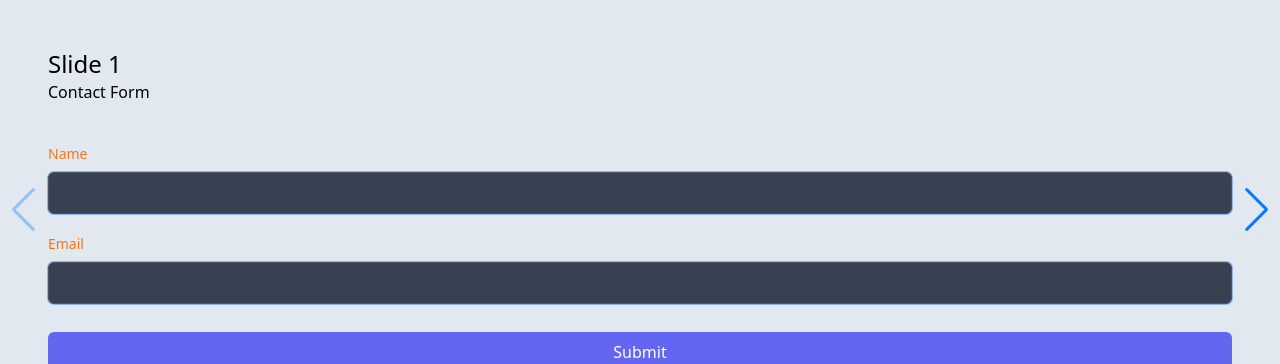
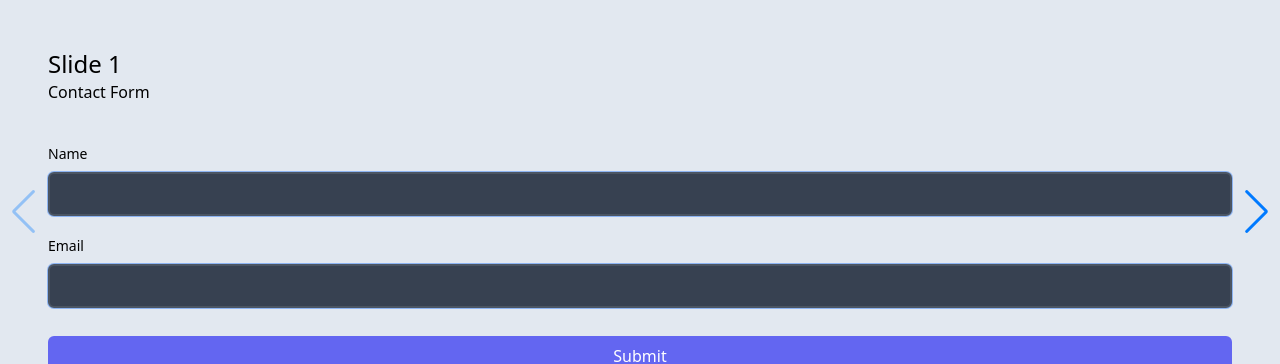
Before and after one commit to movoid12/react-patterns-simple, a React (Vite) app: page / in a window 1280 px wide. Shown: the top 364 px of the page. Built offline with nearby package versions, Linux system fonts and the light colour scheme.

Commit message:
refactor: fix formatting issues

```diff
--- a/src/index.css
+++ b/src/index.css
@@ -54,11 +54,11 @@
   }
 
   .form-label {
-    @apply block text-sm font-medium text-orange-500;
+    @apply block text-sm font-medium;
   }
 
   .form-input {
-    @apply block w-full px-3 py-2 bg-gray-700 border outline-none ring-1 rounded-md text-white focus:ring-indigo-500 focus:border-indigo-500;
+    @apply block w-full px-3 py-2 bg-gray-700 border-2 outline-none ring-1 rounded-md text-white focus:ring-indigo-500 focus:border-indigo-500;
   }
 
   .form-message {
```
